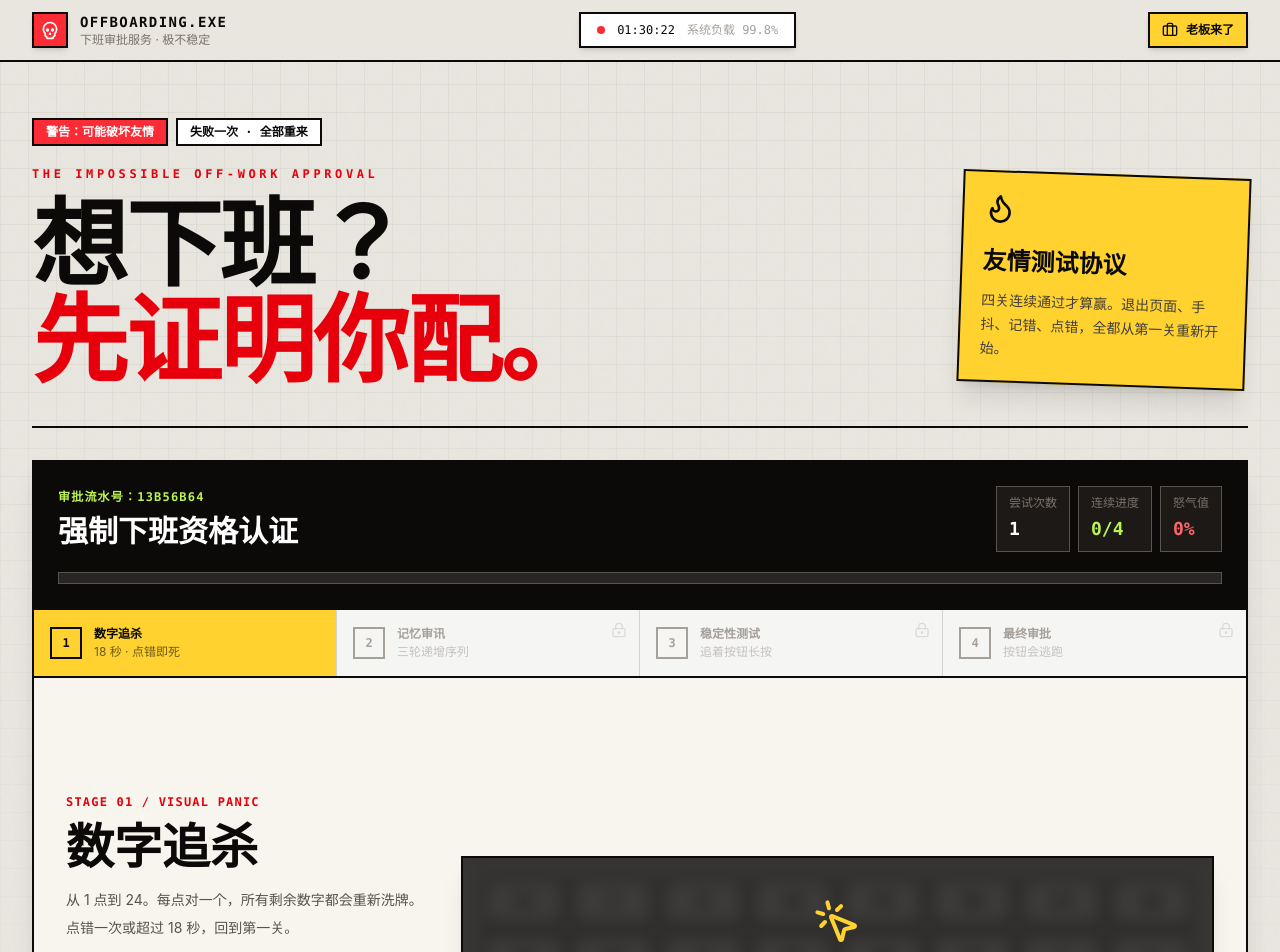
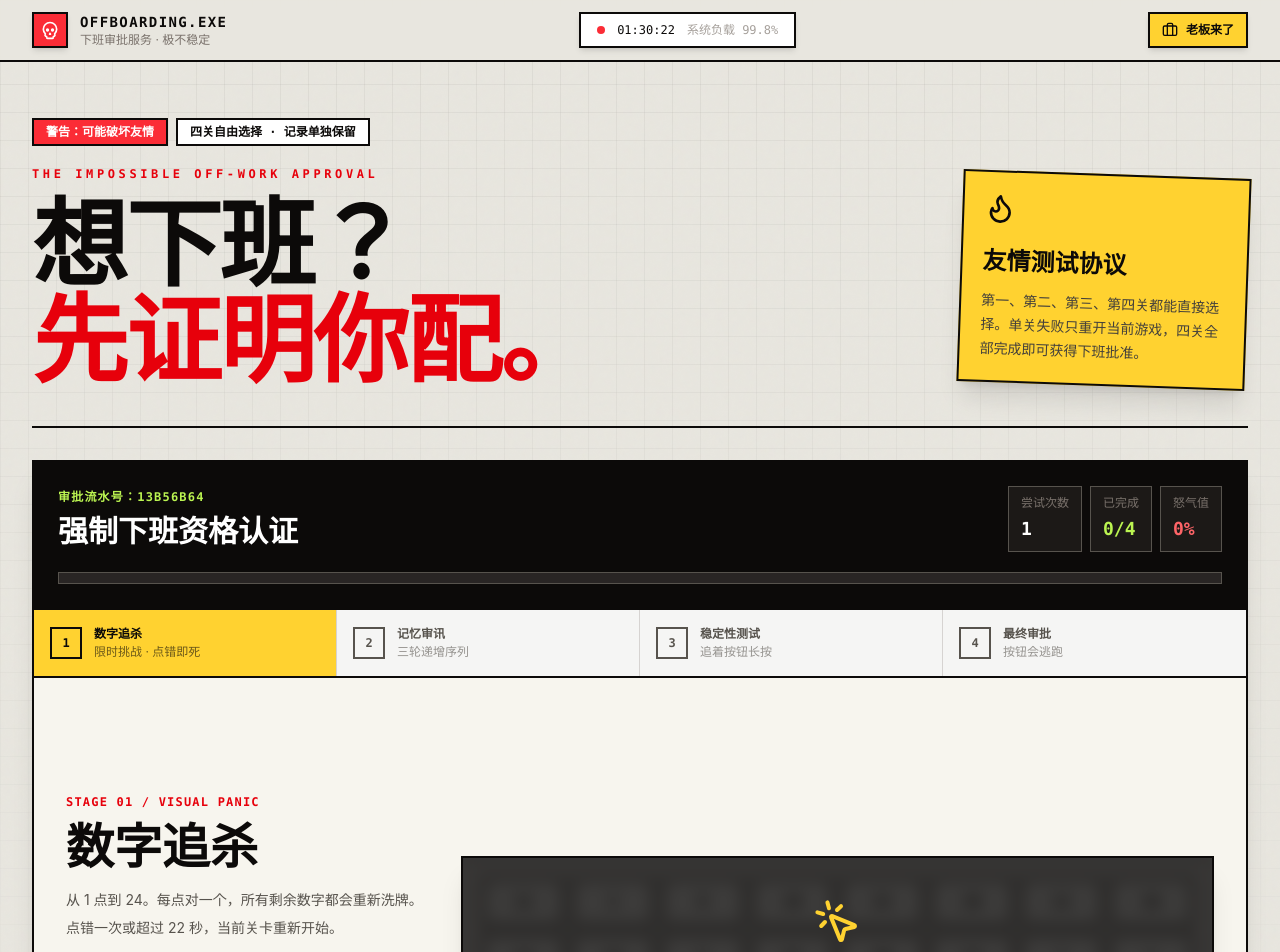
Before and after one commit to HaoXuanAce/super-web, a Vue app: page / in a window 1280 px wide. Shown: the top 952 px of the page. Built offline with nearby package versions, Linux system fonts and the light colour scheme; what @tiptap/vue-3 would draw is missing.

Commit message:
fix:修复

```diff
--- a/src/temp/components/RageChallenge.vue
+++ b/src/temp/components/RageChallenge.vue
@@ -13,7 +13,7 @@
 						<p class="mt-1 text-lg font-black text-white">{{ attempts }}</p>
 					</div>
 					<div class="border border-stone-600 bg-stone-900 px-3 py-2">
-						<p class="text-stone-500">连续进度</p>
+						<p class="text-stone-500">已完成</p>
 						<p class="mt-1 text-lg font-black text-lime-300">{{ completedCount }}/4</p>
 					</div>
 					<div class="border border-stone-600 bg-stone-900 px-3 py-2">
@@ -29,11 +29,14 @@
 		</header>
 
 		<div class="grid border-b-2 border-stone-950 sm:grid-cols-4">
-			<div
+			<button
 				v-for="(stage, index) in stages"
 				:key="stage.title"
-				class="relative border-b border-stone-300 p-4 last:border-b-0 sm:border-b-0 sm:border-r sm:last:border-r-0"
-				:class="getStageClass(index)">
+				class="relative border-b border-stone-300 p-4 text-left transition last:border-b-0 hover:bg-blue-100 focus-visible:z-10 focus-visible:ring-4 focus-visible:ring-blue-500 sm:border-b-0 sm:border-r sm:last:border-r-0"
+				:class="getStageClass(index)"
+				type="button"
+				:aria-pressed="index === currentStageIndex"
+				@click="selectStage(index)">
 				<div class="flex items-center gap-3">
 					<span class="flex size-8 items-center justify-center border-2 border-current font-mono text-xs font-black">
 						{{ index + 1 }}
@@ -43,9 +46,8 @@
 						<p class="mt-0.5 text-xs opacity-60">{{ stage.subtitle }}</p>
 					</div>
 				</div>
-				<Check v-if="index < currentStageIndex || isFinished" class="absolute right-3 top-3 size-4" />
-				<LockKeyhole v-else-if="index > currentStageIndex" class="absolute right-3 top-3 size-4 opacity-30" />
-			</div>
+				<Check v-if="completedStages[index]" class="absolute right-3 top-3 size-4" />
+			</button>
 		</div>
 
 		<div class="relative min-h-[35rem]">
@@ -54,7 +56,7 @@
 					<TriangleAlert class="mx-auto size-16" />
 					<p class="mt-5 font-mono text-sm font-black uppercase tracking-widest">审批失败</p>
 					<p class="mt-3 font-serif text-4xl font-black">{{ failureMessage }}</p>
-					<p class="mt-5 text-sm text-red-100">很好，前面的努力全部作废。</p>
+					<p class="mt-5 text-sm text-red-100">当前关卡即将重新加载，其他通关记录保留。</p>
 				</div>
 			</div>
 
@@ -84,7 +86,7 @@
 
 <script setup lang="ts">
 import type { Component } from 'vue'
-import { Check, LockKeyhole, TriangleAlert, Trophy } from '@lucide/vue'
+import { Check, TriangleAlert, Trophy } from '@lucide/vue'
 import { computed, onBeforeUnmount, shallowRef } from 'vue'
 import EvasiveApprovalStage from './rage/EvasiveApprovalStage.vue'
 import HoldSteadyStage from './rage/HoldSteadyStage.vue'
@@ -98,32 +100,37 @@ interface StageMeta {
 }
 
 const stages: StageMeta[] = [
-	{ title: '数字追杀', subtitle: '18 秒 · 点错即死', component: NumberHuntStage },
+	{ title: '数字追杀', subtitle: '限时挑战 · 点错即死', component: NumberHuntStage },
 	{ title: '记忆审讯', subtitle: '三轮递增序列', component: MemoryTrapStage },
 	{ title: '稳定性测试', subtitle: '追着按钮长按', component: HoldSteadyStage },
 	{ title: '最终审批', subtitle: '按钮会逃跑', component: EvasiveApprovalStage },
 ]
 
 const currentStageIndex = shallowRef(0)
-const completedCount = shallowRef(0)
+const completedStages = shallowRef<boolean[]>(stages.map(() => false))
 const attempts = shallowRef(1)
 const failureCount = shallowRef(0)
 const failureMessage = shallowRef('')
-const isFinished = shallowRef(false)
 const runKey = shallowRef(0)
 let failureTimer: ReturnType<typeof window.setTimeout> | undefined
 
 const approvalId = crypto.randomUUID().slice(0, 8).toUpperCase()
 const currentStageComponent = computed(() => stages[currentStageIndex.value]?.component ?? NumberHuntStage)
+const completedCount = computed(() => completedStages.value.filter(Boolean).length)
+const isFinished = computed(() => completedCount.value === stages.length)
 const rageValue = computed(() => Math.min(99, failureCount.value * 13 + completedCount.value * 4))
 
 function completeStage() {
-	completedCount.value += 1
-	if (currentStageIndex.value === stages.length - 1) {
-		isFinished.value = true
+	completedStages.value = completedStages.value.map((completed, index) => {
+		return index === currentStageIndex.value ? true : completed
+	})
+
+	const nextStageIndex = completedStages.value.findIndex(completed => !completed)
+	if (nextStageIndex === -1) {
 		return
 	}
-	currentStageIndex.value += 1
+
+	selectStage(nextStageIndex)
 }
 
 function failRun(reason: string) {
@@ -136,8 +143,6 @@ function failRun(reason: string) {
 
 	failureTimer = window.setTimeout(() => {
 		attempts.value += 1
-		currentStageIndex.value = 0
-		completedCount.value = 0
 		runKey.value += 1
 		failureMessage.value = ''
 	}, 1400)
@@ -145,21 +150,35 @@ function failRun(reason: string) {
 
 function restart() {
 	currentStageIndex.value = 0
-	completedCount.value = 0
+	completedStages.value = stages.map(() => false)
 	attempts.value = 1
 	failureCount.value = 0
-	isFinished.value = false
+	runKey.value += 1
+}
+
+function selectStage(index: number) {
+	if (!stages[index]) {
+		return
+	}
+
+	if (failureTimer) {
+		window.clearTimeout(failureTimer)
+		failureTimer = undefined
+	}
+
+	failureMessage.value = ''
+	currentStageIndex.value = index
 	runKey.value += 1
 }
 
 function getStageClass(index: number) {
-	if (isFinished.value || index < currentStageIndex.value) {
-		return 'bg-lime-300 text-stone-950'
-	}
 	if (index === currentStageIndex.value) {
 		return 'bg-amber-300 text-stone-950'
 	}
-	return 'bg-stone-100 text-stone-400'
+	if (completedStages.value[index]) {
+		return 'bg-lime-300 text-stone-950'
+	}
+	return 'bg-stone-100 text-stone-600'
 }
 
 onBeforeUnmount(() => {
--- a/src/temp/components/rage/NumberHuntStage.vue
+++ b/src/temp/components/rage/NumberHuntStage.vue
@@ -4,7 +4,7 @@
 			<p class="font-mono text-xs font-black uppercase tracking-widest text-red-600">Stage 01 / Visual Panic</p>
 			<h3 class="mt-3 font-serif text-4xl font-black sm:text-5xl">数字追杀</h3>
 			<p class="mt-4 text-sm leading-7 text-stone-600">
-				从 1 点到 24。每点对一个，所有剩余数字都会重新洗牌。点错一次或超过 18 秒，回到第一关。
+				从 1 点到 24。每点对一个，所有剩余数字都会重新洗牌。点错一次或超过 {{ ROUND_DURATION_SECONDS }} 秒，当前关卡重新开始。
 			</p>
 
 			<div class="mt-6 grid grid-cols-2 gap-3 font-mono">
@@ -62,9 +62,10 @@ interface Emits {
 }
 
 const emit = defineEmits<Emits>()
+const ROUND_DURATION_SECONDS = 22
 const phase = shallowRef<'intro' | 'playing'>('intro')
 const expected = shallowRef(1)
-const timeLeft = shallowRef(18)
+const timeLeft = shallowRef(ROUND_DURATION_SECONDS)
 const slots = ref<Array<number | null>>(createSlots(1))
 let timer: ReturnType<typeof window.setInterval> | undefined
 let endAt = 0
@@ -74,9 +75,9 @@ const timeLabel = computed(() => `${Math.max(0, timeLeft.value).toFixed(1)}s`)
 function start() {
 	expected.value = 1
 	slots.value = createSlots(1)
-	timeLeft.value = 18
+	timeLeft.value = ROUND_DURATION_SECONDS
 	phase.value = 'playing'
-	endAt = performance.now() + 18000
+	endAt = performance.now() + ROUND_DURATION_SECONDS * 1000
 	timer = window.setInterval(updateTimer, 100)
 }
 
--- a/src/temp/temp.vue
+++ b/src/temp/temp.vue
@@ -37,7 +37,7 @@
 				<div>
 					<div class="mb-5 flex flex-wrap gap-2 font-mono text-xs font-black">
 						<span class="border-2 border-stone-950 bg-red-500 px-3 py-1 text-white">警告：可能破坏友情</span>
-						<span class="border-2 border-stone-950 bg-white px-3 py-1">失败一次 · 全部重来</span>
+						<span class="border-2 border-stone-950 bg-white px-3 py-1">四关自由选择 · 记录单独保留</span>
 					</div>
 					<p class="font-mono text-xs font-black uppercase tracking-[0.3em] text-red-600">The impossible off-work approval</p>
 					<h1 class="mt-3 max-w-5xl font-serif text-5xl font-black leading-none tracking-tight sm:text-7xl lg:text-8xl">
@@ -50,7 +50,7 @@
 					<Flame class="size-8" />
 					<p class="mt-5 font-serif text-2xl font-black">友情测试协议</p>
 					<p class="mt-3 text-sm leading-6 text-stone-700">
-						四关连续通过才算赢。退出页面、手抖、记错、点错，全都从第一关重新开始。
+						第一、第二、第三、第四关都能直接选择。单关失败只重开当前游戏，四关全部完成即可获得下班批准。
 					</p>
 				</div>
 			</div>
```
